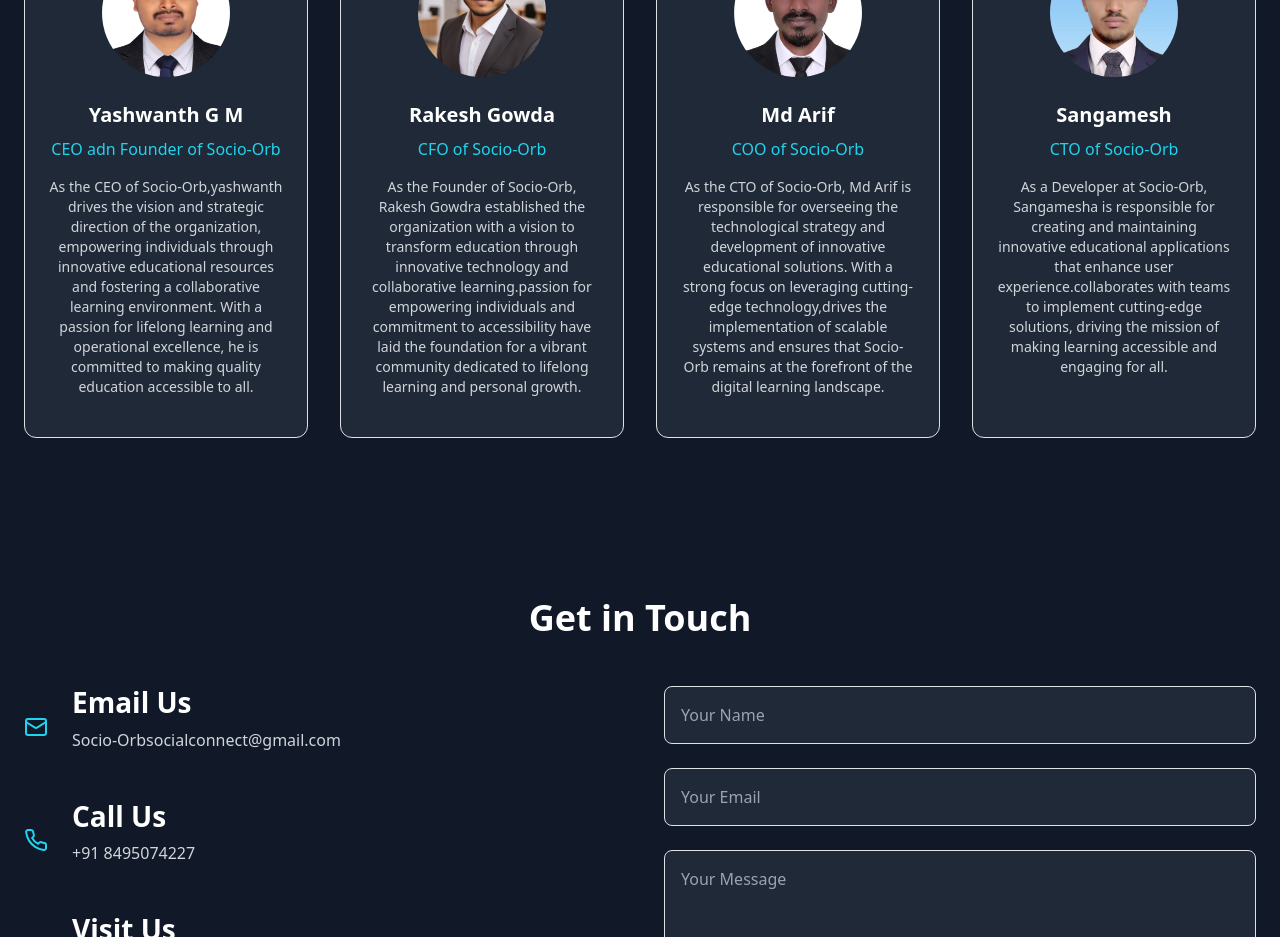
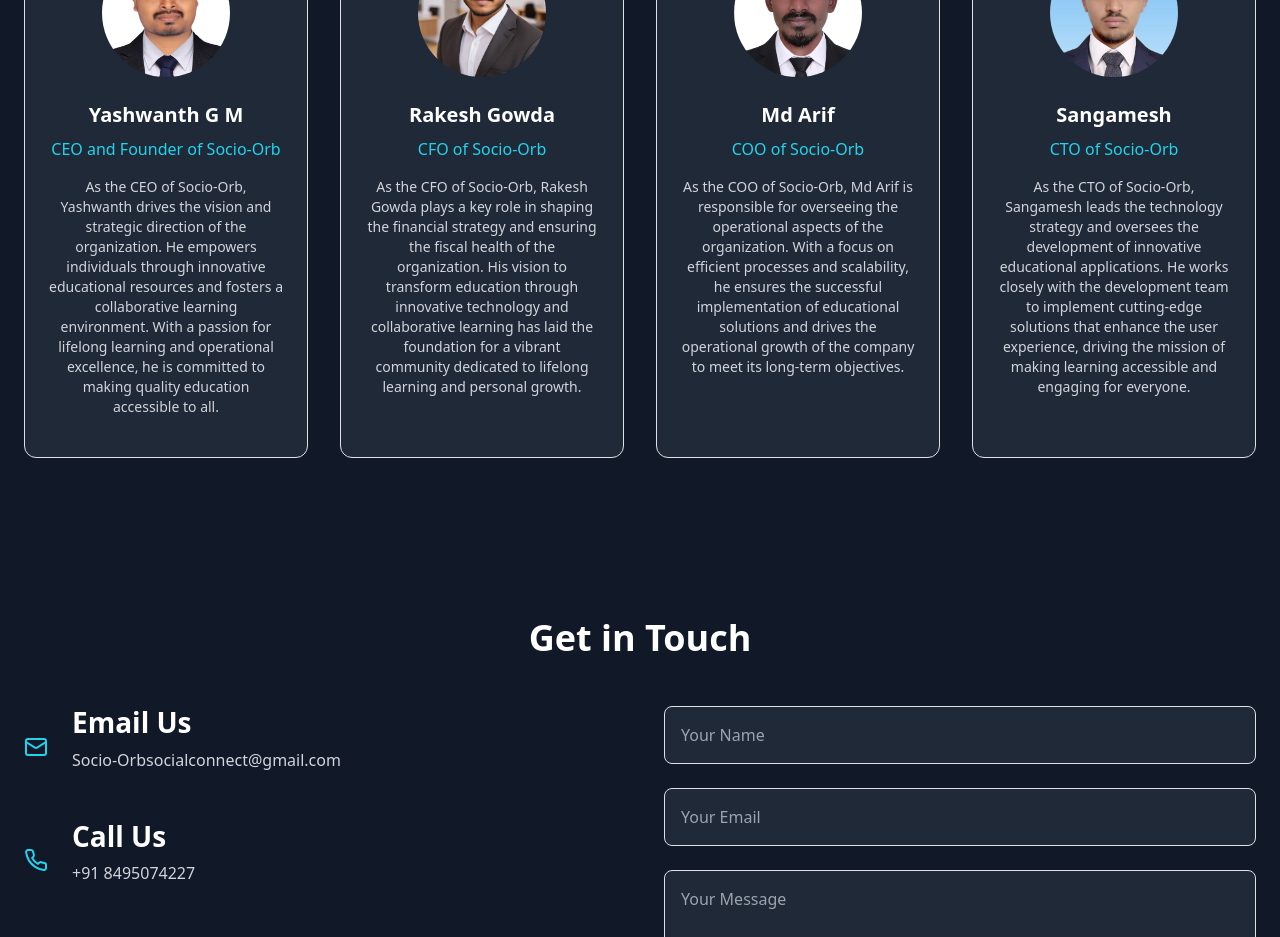
Before and after one commit to rakeshgowda123/Socio, a React (Create React App) app in the folder frontend/: page / in a window 1280 px wide. Shown: the part 1660-2597 px from the top of the page. Built offline with nearby package versions, Linux system fonts and the light colour scheme.

Commit message:
Update Landingpage.js

```diff
--- a/frontend/src/Components/Landingpage.js
+++ b/frontend/src/Components/Landingpage.js
@@ -66,33 +66,34 @@ const Landingpage = () => {
   const teamMembers = [
   {
     name: "Yashwanth G M",
-      role: "CEO adn Founder of Socio-Orb",
+    role: "CEO and Founder of Socio-Orb",
     description:
-        "As the CEO of Socio-Orb,yashwanth drives the vision and strategic direction of the organization, empowering individuals through innovative educational resources and fostering a collaborative learning environment. With a passion for lifelong learning and operational excellence, he is committed to making quality education accessible to all.",
+      "As the CEO of Socio-Orb, Yashwanth drives the vision and strategic direction of the organization. He empowers individuals through innovative educational resources and fosters a collaborative learning environment. With a passion for lifelong learning and operational excellence, he is committed to making quality education accessible to all.",
     image: "/yashu.png",
   },
   {
     name: "Rakesh Gowda",
     role: "CFO of Socio-Orb",
     description:
-        "As the Founder of Socio-Orb, Rakesh Gowdra established the organization with a vision to transform education through innovative technology and collaborative learning.passion for empowering individuals and commitment to accessibility have laid the foundation for a vibrant community dedicated to lifelong learning and personal growth.",
+      "As the CFO of Socio-Orb, Rakesh Gowda plays a key role in shaping the financial strategy and ensuring the fiscal health of the organization. His vision to transform education through innovative technology and collaborative learning has laid the foundation for a vibrant community dedicated to lifelong learning and personal growth.",
     image: "/rakesh.jpg",
   },
   {
     name: "Md Arif",
     role: "COO of Socio-Orb",
     description:
-        "As the CTO of Socio-Orb, Md Arif is responsible for overseeing the technological strategy and development of innovative educational solutions. With a strong focus on leveraging cutting-edge technology,drives the implementation of scalable systems and ensures that Socio-Orb remains at the forefront of the digital learning landscape.",
+      "As the COO of Socio-Orb, Md Arif is responsible for overseeing the operational aspects of the organization. With a focus on efficient processes and scalability, he ensures the successful implementation of educational solutions and drives the operational growth of the company to meet its long-term objectives.",
     image: "/arifg.png",
   },
   {
     name: "Sangamesh",
     role: "CTO of Socio-Orb",
     description:
-        "As a Developer at Socio-Orb, Sangamesha is responsible for creating and maintaining innovative educational applications that enhance user experience.collaborates with teams to implement cutting-edge solutions, driving the mission of making learning accessible and engaging for all.",
+      "As the CTO of Socio-Orb, Sangamesh leads the technology strategy and oversees the development of innovative educational applications. He works closely with the development team to implement cutting-edge solutions that enhance the user experience, driving the mission of making learning accessible and engaging for everyone.",
     image: "/sangu.jpg",
   },
 ];
+
 
   const [query, setquery] = useState({
     name: "",
```
Lines whose indentation alone changed are shown as unchanged.
